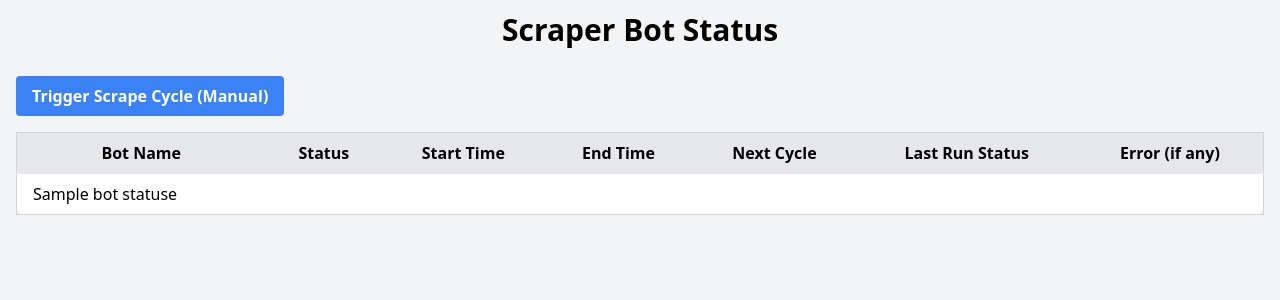
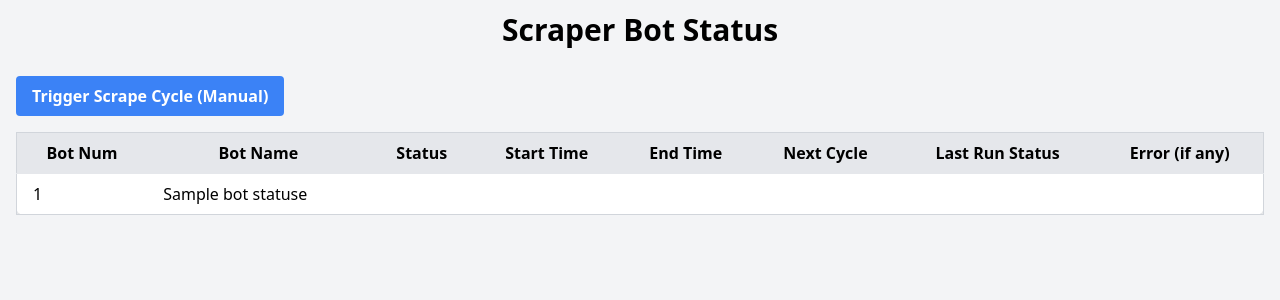
Before and after one commit to glowsenior/license_scraper_scheduler, a Python web app: template templates/index.html in a window 1280 px wide. Shown: the top 300 px of the page. Run offline with Jinja, Linux system fonts and the light colour scheme; the template is opened without the code that fills it: most values are stand-ins (such as "Sample title", 1, 10 or a date in 2020).

Commit message:
feat: add bot number

```diff
--- /dev/null
+++ b/result/result.csv
@@ -0,0 +1 @@
+Full_Name,License_Type,License_Number,Professional,Status,Issued,Expired
--- /dev/null
+++ b/scrapers/Hawaii_scraper/requirements.txt
@@ -0,0 +1,2 @@
+requests
+beautifulsoup4
--- /dev/null
+++ b/scrapers/NewJersey_scraper/requirements.txt
@@ -0,0 +1,2 @@
+requests
+beautifulsoup4
--- a/templates/index.html
+++ b/templates/index.html
@@ -16,6 +16,7 @@
             <table class="min-w-full bg-white border border-gray-300 shadow-lg rounded-lg">
                 <thead>
                     <tr class="bg-gray-200">
+                        <th class="py-2 px-4 border-b">Bot Num</th> <!-- New Column -->
                         <th class="py-2 px-4 border-b">Bot Name</th>
                         <th class="py-2 px-4 border-b">Status</th>
                         <th class="py-2 px-4 border-b">Start Time</th>
@@ -33,6 +34,7 @@
                         {% elif status.status == 'running' %}bg-yellow-100 hover:bg-yellow-200
                         {% else %}hover:bg-gray-50{% endif %}
                         transition duration-200">
+                        <td class="py-2 px-4">{{ loop.index }}</td> <!-- Bot Num -->
                         <td class="py-2 px-4">{{ bot_name }}</td>
                         <td class="py-2 px-4">{{ status.status }}</td>
                         <td class="py-2 px-4">{{ status.start_time }}</td>
@@ -58,6 +60,7 @@
                 tableBody.innerHTML = ""; // Clear the existing table rows
 
                 // Populate the table with updated data
+                let botNum = 1; // Counter for Bot Num
                 for (const [botName, status] of Object.entries(botStatuses)) {
                     const row = document.createElement("tr");
 
@@ -74,6 +77,7 @@
                     row.className = `${bgColor} transition duration-200`;
 
                     row.innerHTML = `
+                        <td class="py-2 px-4">${botNum}</td> <!-- Bot Num -->
                         <td class="py-2 px-4">${botName}</td>
                         <td class="py-2 px-4">${status.status}</td>
                         <td class="py-2 px-4">${status.start_time}</td>
@@ -84,6 +88,7 @@
                     `;
 
                     tableBody.appendChild(row);
+                    botNum++; // Increment the Bot Num counter
                 }
             } catch (error) {
                 console.error("Error updating table:", error);
```
